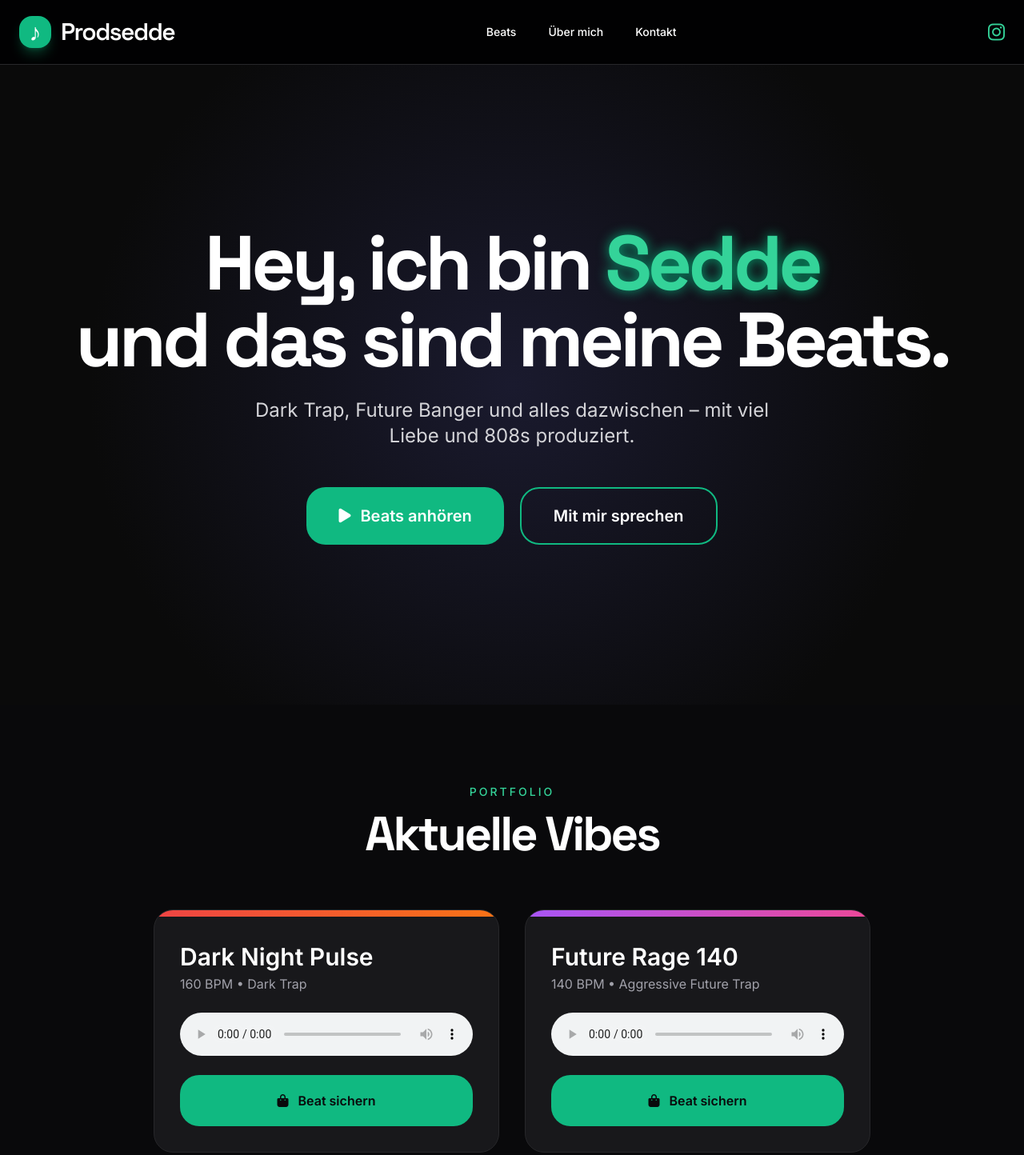
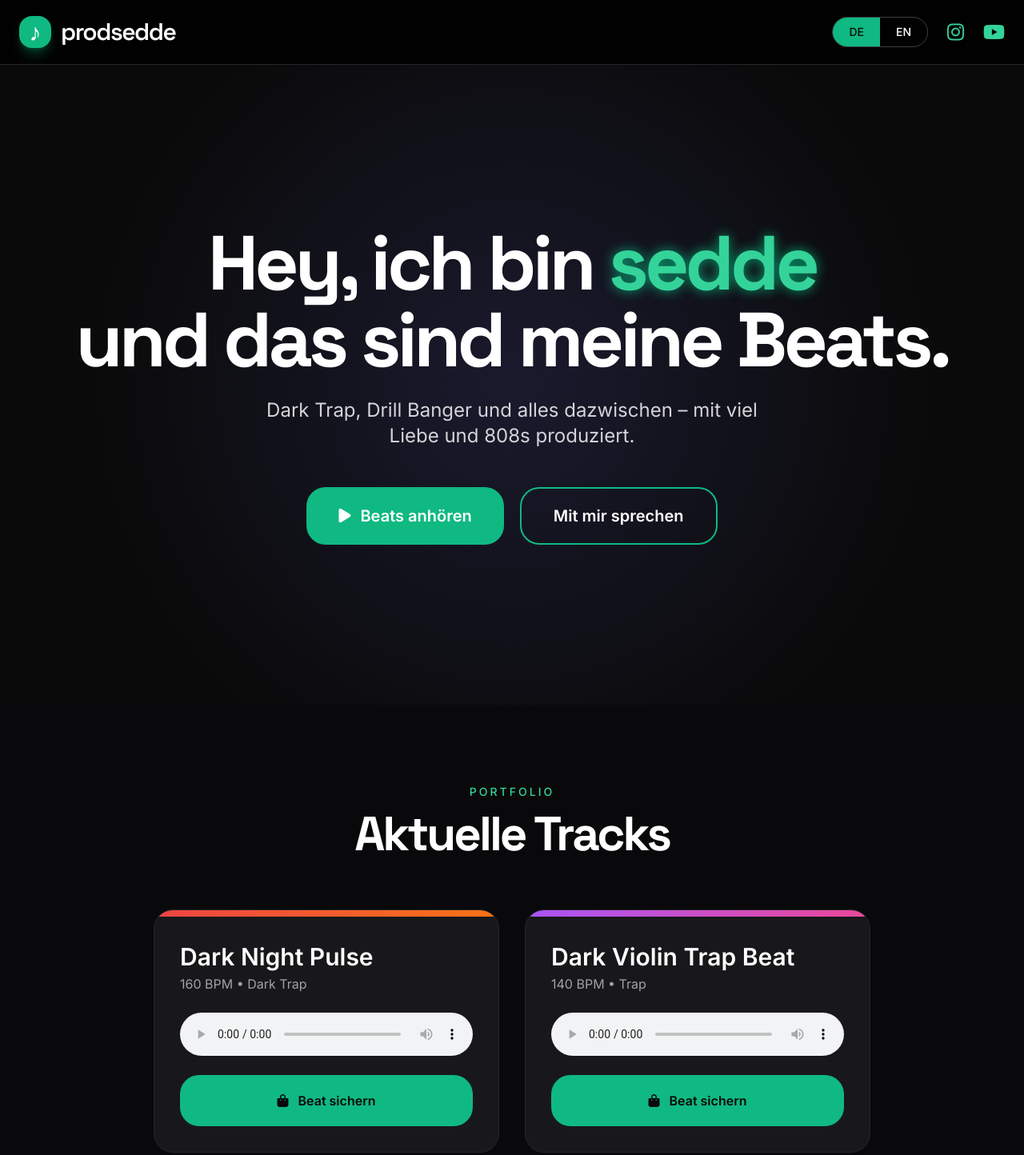
Before and after one commit to prodsedde/beats, a plain HTML site: page index.html in a window 1280 px wide. Shown: the top 1444 px of the page at 80% size. Drawn offline with nearby package versions, Linux system fonts and the light colour scheme.

Commit message:
index.html

```diff
--- a/index.html
+++ b/index.html
@@ -3,7 +3,7 @@
 <head>
     <meta charset="UTF-8">
     <meta name="viewport" content="width=device-width, initial-scale=1.0">
-    <title>Prodsedde • Beats</title>
+    <title>prodsedde • Beats</title>
     <script src="https://cdn.tailwindcss.com"></script>
     <link rel="stylesheet" href="https://cdnjs.cloudflare.com/ajax/libs/font-awesome/6.6.0/css/all.min.css">
     <style>
@@ -22,17 +22,33 @@
         <div class="max-w-7xl mx-auto px-6 py-5 flex items-center justify-between">
             <div class="flex items-center gap-3">
                 <div class="w-10 h-10 bg-emerald-500 rounded-2xl flex items-center justify-center text-3xl shadow-lg shadow-emerald-500/30">♪</div>
-                <h1 class="title-font text-3xl tracking-tighter font-semibold">Prodsedde</h1>
+                <h1 class="title-font text-3xl tracking-tighter font-semibold">prodsedde</h1>
             </div>
-            <div class="hidden md:flex items-center gap-10 text-sm font-medium">
-                <a href="#beats" class="hover:text-emerald-400 transition-colors">Beats</a>
-                <a href="#about" class="hover:text-emerald-400 transition-colors">Über mich</a>
-                <a href="#contact" class="hover:text-emerald-400 transition-colors">Kontakt</a>
+
+            <!-- Sprachumschalter + Social Links -->
+            <div class="flex items-center gap-6">
+                <!-- Sprache -->
+                <div class="flex border border-zinc-700 rounded-3xl overflow-hidden text-sm font-medium">
+                    <button onclick="switchLanguage('de')" id="lang-de"
+                            class="px-5 py-2 bg-emerald-500 text-zinc-950 transition-all">
+                        DE
+                    </button>
+                    <button onclick="switchLanguage('en')" id="lang-en"
+                            class="px-5 py-2 hover:bg-zinc-800 transition-all">
+                        EN
+                    </button>
+                </div>
+
+                <!-- Social Links -->
+                <a href="https://instagram.com/prodsedde" target="_blank"
+                   class="text-emerald-400 hover:text-emerald-300 transition-colors">
+                    <i class="fab fa-instagram text-2xl"></i>
+                </a>
+                <a href="https://youtube.com/@prodsedde" target="_blank"
+                   class="text-emerald-400 hover:text-emerald-300 transition-colors">
+                    <i class="fab fa-youtube text-2xl"></i>
+                </a>
             </div>
-            <a href="https://instagram.com/prodsedde" target="_blank"
-               class="flex items-center gap-2 text-emerald-400 hover:text-emerald-300 transition-colors">
-                <i class="fab fa-instagram text-2xl"></i>
-            </a>
         </div>
     </nav>
 
@@ -40,11 +56,11 @@
     <header class="hero-bg min-h-screen flex items-center relative">
         <div class="max-w-7xl mx-auto px-6 text-center">
             <h2 class="title-font text-7xl md:text-8xl font-bold tracking-tighter leading-none mb-6">
-                Hey, ich bin <span class="text-emerald-400 neon-glow">Sedde</span><br>
+                Hey, ich bin <span class="text-emerald-400 neon-glow">sedde</span><br>
                 und das sind meine Beats.
             </h2>
             <p class="text-2xl text-zinc-300 max-w-2xl mx-auto">
-                Dark Trap, Future Banger und alles dazwischen – mit viel Liebe und 808s produziert.
+                Dark Trap, Drill Banger und alles dazwischen – mit viel Liebe und 808s produziert.
             </p>
             <div class="mt-12 flex flex-col sm:flex-row gap-5 justify-center">
                 <a href="#beats" class="px-10 py-5 bg-emerald-500 hover:bg-white hover:text-zinc-950 text-xl font-semibold rounded-3xl flex items-center justify-center gap-3 transition-all">
@@ -61,12 +77,11 @@
     <section id="beats" class="max-w-7xl mx-auto px-6 py-24">
         <div class="text-center mb-16">
             <span class="uppercase tracking-[3px] text-emerald-400 text-sm font-medium">Portfolio</span>
-            <h3 class="title-font text-6xl font-bold tracking-tighter mt-3">Aktuelle Vibes</h3>
+            <h3 class="title-font text-6xl font-bold tracking-tighter mt-3">Aktuelle Tracks</h3>
         </div>
 
         <div class="grid md:grid-cols-2 gap-8 max-w-4xl mx-auto">
 
-            <!-- Beat 1 -->
             <div class="beat-card bg-zinc-900 rounded-3xl overflow-hidden border border-zinc-800">
                 <div class="h-2 bg-gradient-to-r from-red-500 to-orange-500"></div>
                 <div class="p-8">
@@ -82,12 +97,11 @@
                 </div>
             </div>
 
-            <!-- Beat 2 -->
             <div class="beat-card bg-zinc-900 rounded-3xl overflow-hidden border border-zinc-800">
                 <div class="h-2 bg-gradient-to-r from-purple-500 to-pink-500"></div>
                 <div class="p-8">
-                    <div class="font-semibold text-3xl mb-1">Future Rage 140</div>
-                    <div class="text-zinc-400 mb-6">140 BPM • Aggressive Future Trap</div>
+                    <div class="font-semibold text-3xl mb-1">Dark Violin Trap Beat</div>
+                    <div class="text-zinc-400 mb-6">140 BPM • Trap</div>
                     <audio controls class="w-full accent-emerald-400 mb-6">
                         <source src="https://prodsedde.github.io/beats/future140banger2.mp3" type="audio/mpeg">
                     </audio>
@@ -114,7 +128,7 @@
                     Aus einem kleinen Zeitvertreib wurde schnell eine richtige Leidenschaft.
                 </p>
                 <p class="text-emerald-400">
-                    Heute produziere ich mit viel Herzblut Trap, Dark und Future Beats und freue mich riesig,
+                    Heute produziere ich mit viel Herzblut Trap, Drill, oder sogar RnB Beats und freue mich riesig,
                     wenn andere Künstler meine Sounds für ihre Tracks nutzen.
                 </p>
             </div>
@@ -142,16 +156,18 @@
                     <i class="fab fa-instagram"></i>
                     @prodsedde auf Instagram
                 </a>
+
+                <a href="https://youtube.com/@prodsedde" target="_blank"
+                   class="flex items-center justify-center gap-4 border-2 border-red-500 hover:bg-red-500 hover:text-white py-7 rounded-3xl text-2xl font-semibold transition-all">
+                    <i class="fab fa-youtube"></i>
+                    @prodsedde auf YouTube
+                </a>
             </div>
-
-            <p class="mt-10 text-zinc-500 text-sm">
-                Du kannst mir auch gerne direkt schreiben, welchen Beat du haben möchtest.
-            </p>
         </div>
     </section>
 
     <footer class="bg-black py-12 text-center text-zinc-500">
-        <p>© 2026 Prodsedde (Sedde) – Mit Leidenschaft produziert</p>
+        <p>© 2026 prodsedde (sedde) – Mit Leidenschaft produziert</p>
     </footer>
 
     <script>
@@ -159,6 +175,21 @@
             const message = `Hallo Sedde! Ich interessiere mich für den Beat "${beatName}".`;
             window.location.href = `mailto:sedtoolit@web.de?subject=Beat-Anfrage: ${beatName}&body=${encodeURIComponent(message)}`;
         }
+
+        // Einfacher Sprachumschalter (aktuell nur Hinweis)
+        function switchLanguage(lang) {
+            if (lang === 'en') {
+                alert("🇬🇧 Englische Version kommt bald!\n\nDie Seite ist aktuell nur auf Deutsch verfügbar.");
+            } else {
+                alert("🇩🇪 Du bist bereits auf der deutschen Version.");
+            }
+
+            // Button Highlight aktualisieren
+            document.getElementById('lang-de').classList.toggle('bg-emerald-500', lang === 'de');
+            document.getElementById('lang-de').classList.toggle('text-zinc-950', lang === 'de');
+            document.getElementById('lang-en').classList.toggle('bg-emerald-500', lang === 'en');
+            document.getElementById('lang-en').classList.toggle('text-zinc-950', lang === 'en');
+        }
     </script>
 </body>
 </html>
```
